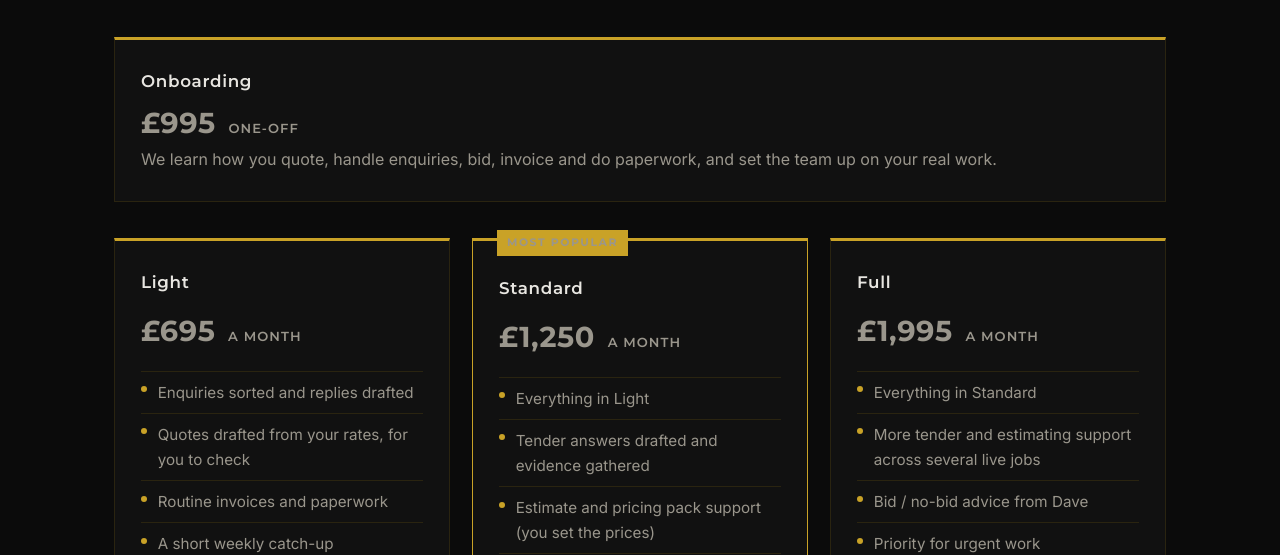
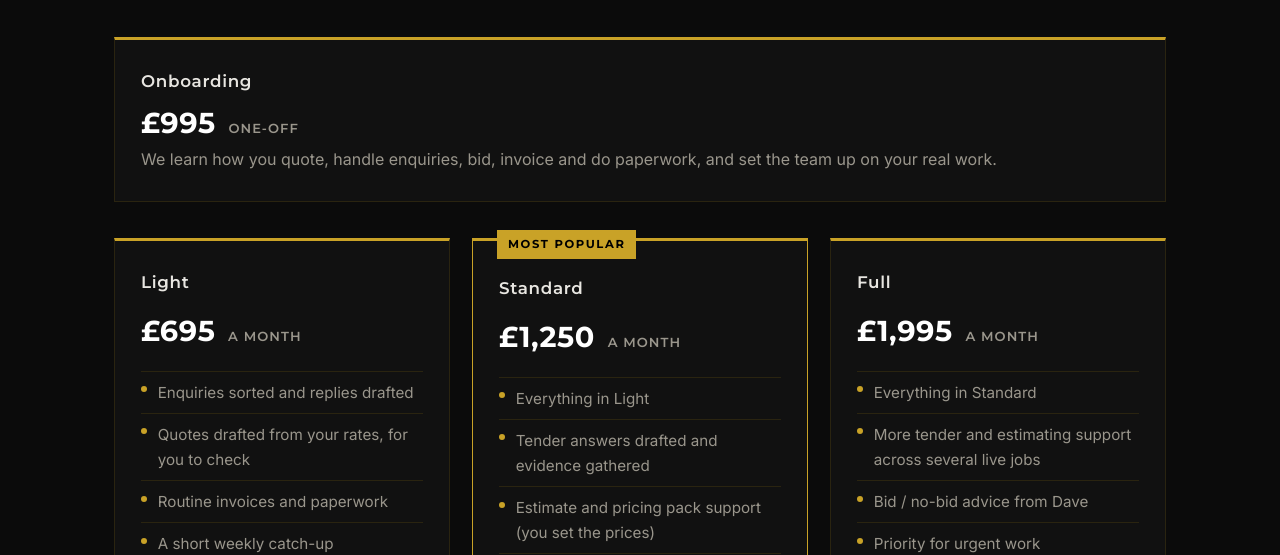
Before and after one commit to dwaugh12/wearexnetwork-website, a plain HTML site: page services.html in a window 1280 px wide. Shown: the part 772-1327 px from the top of the page. Drawn offline with Linux system fonts and the light colour scheme.

Commit message:
Fix Most popular badge contrast and brighten price figures on the Services page.
Black text on gold for the badge; price amounts in bright white. Draft only — do not enable GitHub Pages or point DNS.

```diff
--- a/assets/style.css
+++ b/assets/style.css
@@ -321,21 +321,23 @@ footer p + p { margin-top: 8px; }
   padding-top: 34px;
 }
 
-.plan-badge {
+.plan-badge,
+.card p.plan-badge {
   position: absolute;
   top: -11px;
   left: 24px;
   background: var(--gd);
-  color: var(--ink);
-  font-size: 0.68rem;
+  color: #000;
+  font-size: 0.72rem;
   letter-spacing: 0.14em;
   text-transform: uppercase;
   font-weight: 700;
-  padding: 4px 10px;
+  padding: 5px 11px;
 }
 
-.plan-price {
-  color: var(--gd);
+.plan-price,
+.card p.plan-price {
+  color: #fff;
   font-size: 1.8rem;
   font-weight: 700;
   letter-spacing: 0.02em;
```
